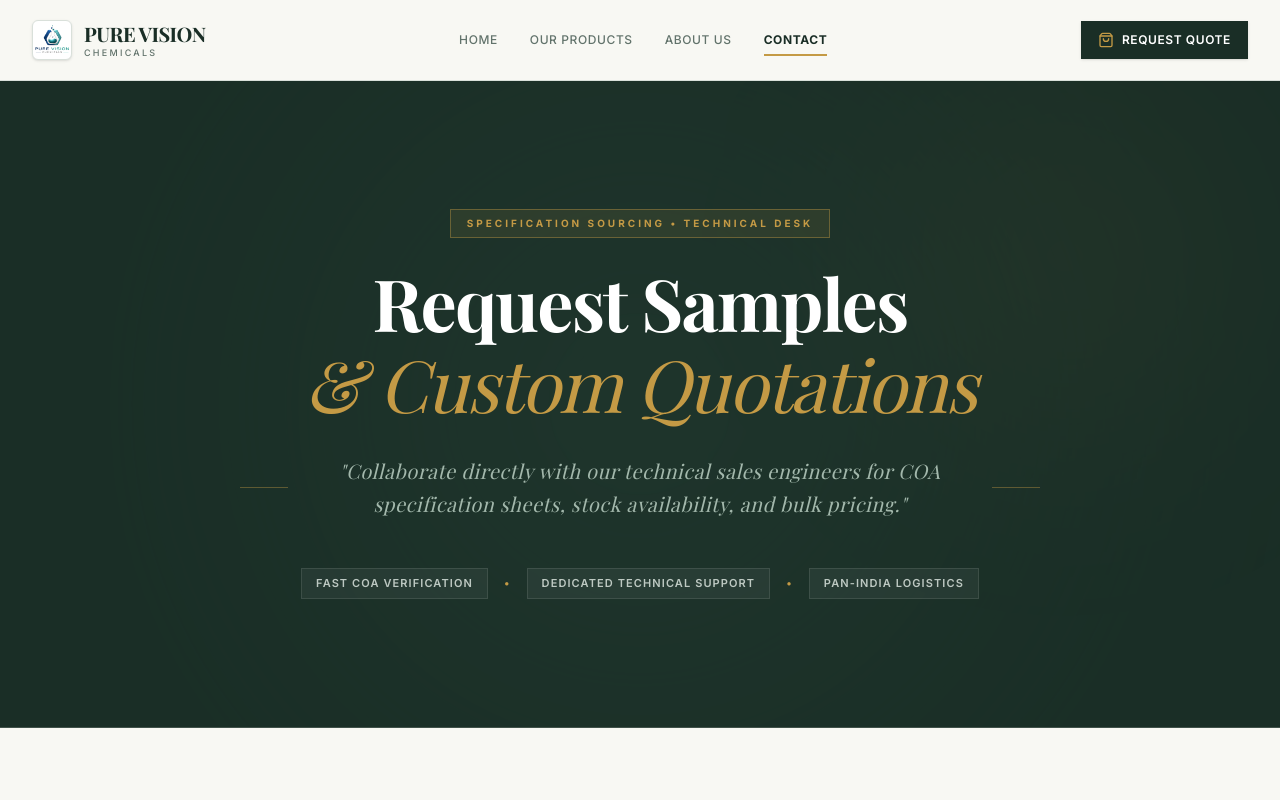
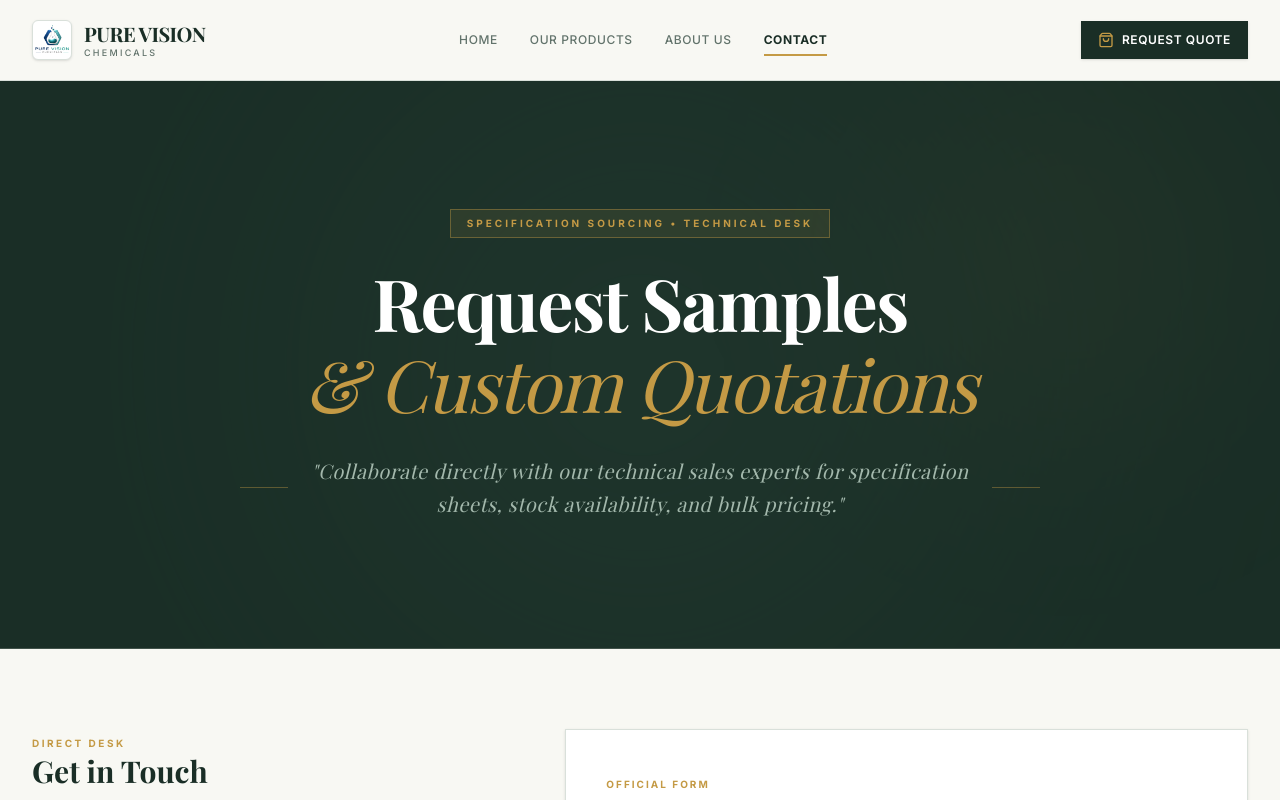
Before and after one commit to blazecodeprakhar/Pure-Vision-Chemicals, a Next.js app: page /contact in a window 1280 px wide. Shown: the top 800 px of the page. Built offline with nearby package versions, Linux system fonts and the light colour scheme; a web font is replaced by a local one.

Commit message:
Remove 3 badge boxes and update subtitle text on Contact page

```diff
--- a/src/app/contact/page.tsx
+++ b/src/app/contact/page.tsx
@@ -96,23 +96,9 @@ export default function Contact() {
           >
             <span className="hidden sm:block h-[1px] w-12 bg-[#C49A45]/40" />
             <p className="font-serif-luxury italic text-base sm:text-xl text-[#A3B8AC] tracking-wide max-w-2xl font-normal leading-relaxed">
-              "Collaborate directly with our technical sales engineers for COA specification sheets, stock availability, and bulk pricing."
+              "Collaborate directly with our technical sales experts for specification sheets, stock availability, and bulk pricing."
             </p>
             <span className="hidden sm:block h-[1px] w-12 bg-[#C49A45]/40" />
-          </motion.div>
-
-          {/* Quick Pillars Badge Bar */}
-          <motion.div
-            initial={{ opacity: 0, y: 15 }}
-            animate={{ opacity: 1, y: 0 }}
-            transition={{ duration: 0.6, delay: 0.4 }}
-            className="pt-6 flex flex-wrap items-center justify-center gap-4 text-[11px] font-semibold uppercase tracking-widest text-[#E4ECE6]/80"
-          >
-            <span className="px-3.5 py-1.5 border border-white/10 bg-white/5">Fast COA Verification</span>
-            <span className="hidden sm:inline text-[#C49A45]">•</span>
-            <span className="px-3.5 py-1.5 border border-white/10 bg-white/5">Dedicated Technical Support</span>
-            <span className="hidden sm:inline text-[#C49A45]">•</span>
-            <span className="px-3.5 py-1.5 border border-white/10 bg-white/5">Pan-India Logistics</span>
           </motion.div>
 
         </div>
@@ -217,7 +203,7 @@ export default function Contact() {
                 </div>
                 <h4 className="font-serif-luxury text-xl font-bold">Inquiry Submitted Successfully</h4>
                 <p className="text-xs text-[#62736B] leading-relaxed max-w-sm mx-auto font-light">
-                  Thank you! Our technical sales engineers will verify stock, prepare specification sheets (COA), and send a proposal to your inbox shortly.
+                  Thank you! Our technical sales experts will verify stock, prepare specification sheets, and send a proposal to your inbox shortly.
                 </p>
               </motion.div>
             ) : (
```
